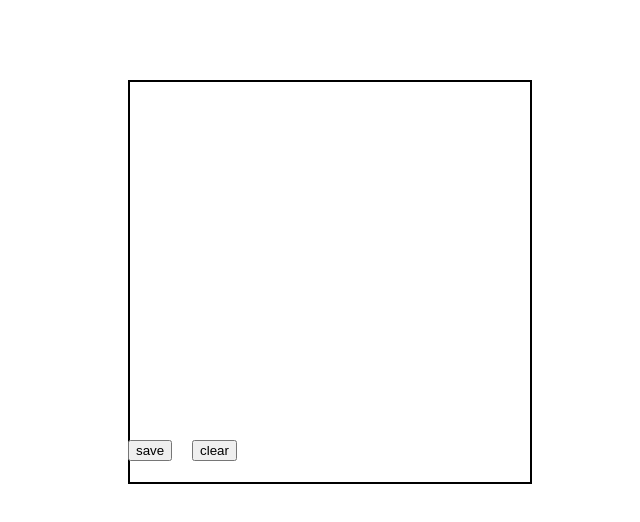
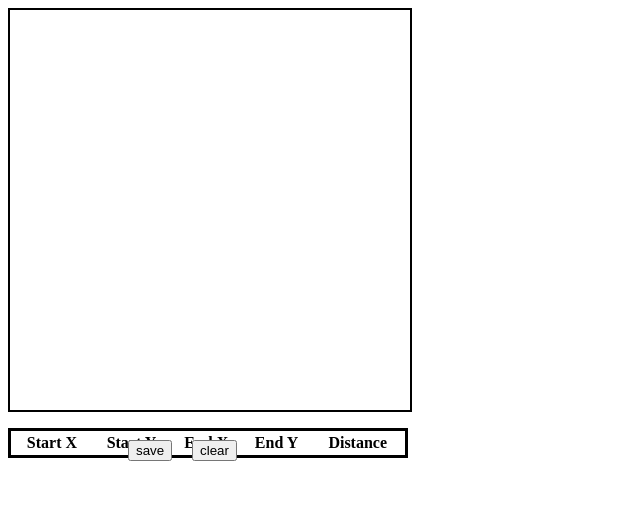
Before and after one commit to apoorvchebolu/imagemeasure, a plain HTML site: page imagemeasure.html in a window 1280 px wide. Shown: the whole page, without its empty margins (0-640 px from the left). Drawn offline with Linux system fonts and the light colour scheme.

Commit message:
made a table show up with line data.

```diff
--- a/imagemeasure.html
+++ b/imagemeasure.html
@@ -5,10 +5,23 @@
 </head>
 
 <body>
-	<canvas id="can" width="400" height="400" style="position:absolute;top:10%;left:10%;border:2px solid;"></canvas>
+	<p>
+	<canvas id="can" width="400" height="400" style="border:2px solid;"></canvas>
     <img id="canvasimg" style="position:absolute;top:10%;left:52%;" style="display:none;">
     <input type="button" value="save" id="sav" size="30" onclick="save()" style="position:absolute;top:55%;left:10%;">
     <input type="button" value="clear" id="clr" size="23" onclick="erase()" style="position:absolute;top:55%;left:15%;">
+	</p>
+	<p>
+	<table id="table" width="400" style="border:3px solid;">
+	<tr>
+		<th> Start X </th>
+		<th> Start Y </th>
+		<th> End X </th>
+		<th> End Y </th>
+		<th> Distance </th>
+	</tr>
+	</table>
+	</p>
 </body>
 
 </html>
--- a/js/measure.js
+++ b/js/measure.js
@@ -71,6 +71,7 @@ $(document).ready(function(){
 			ctx.clearRect(0, 0, w, h);
 			storedLines.length = 0;
 			redrawStoredLines();
+			$('#table').html("<tr> <th> Start X </th> <th> Start Y </th> <th> End X </th> <th> End Y </th> <th> Distance </th> </tr>");
 			// $("#canvasimg")[0].style.display = "none";
 			$("#canvasimg").hide();
 		}
@@ -113,7 +114,6 @@ $(document).ready(function(){
 			currX = e.clientX - canvas.offset().left;
 			currY = e.clientY - canvas.offset().top;
 			distance = lineDistance(currX, currY, prevX, prevY);
-			alert(distance);
 			storedLines.push({
 				x1: prevX,
 				y1: prevY,
@@ -123,6 +123,11 @@ $(document).ready(function(){
 			});
 
 			redrawStoredLines();
+
+			$('table').append("<tr><td>" + prevX + "</td>" +
+			"<td>" + prevY + "</td><td>" + currX + "</td><td>" +
+			currY + "</td><td>" + distance + "</td></tr>");
+
 			//draw();
 			// alert("up");
 		}
```
